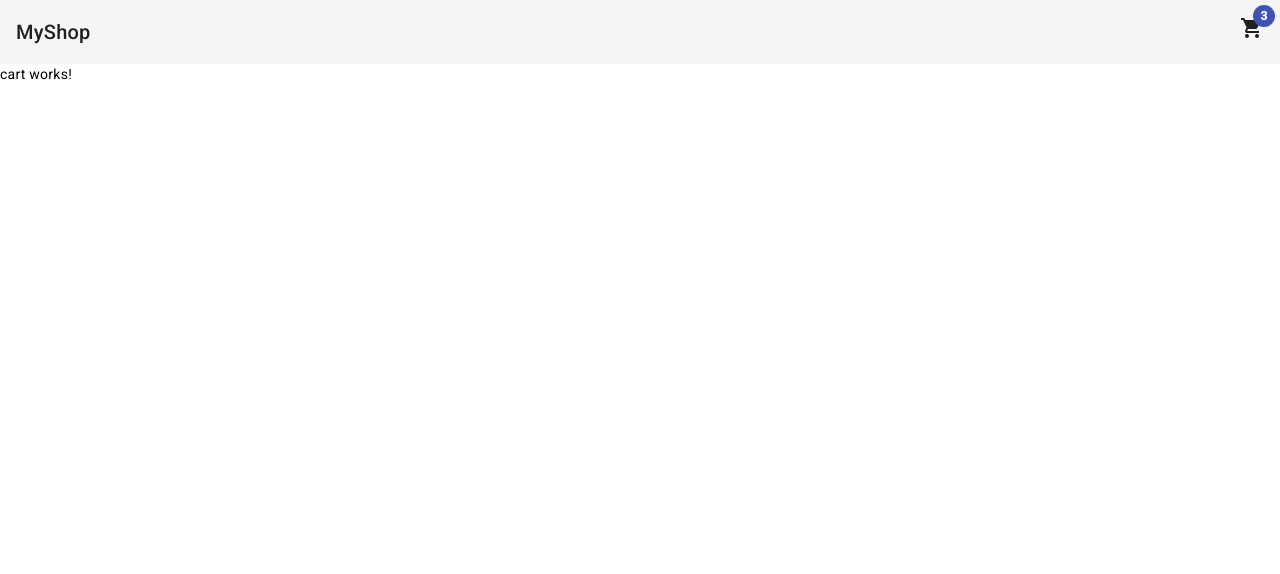
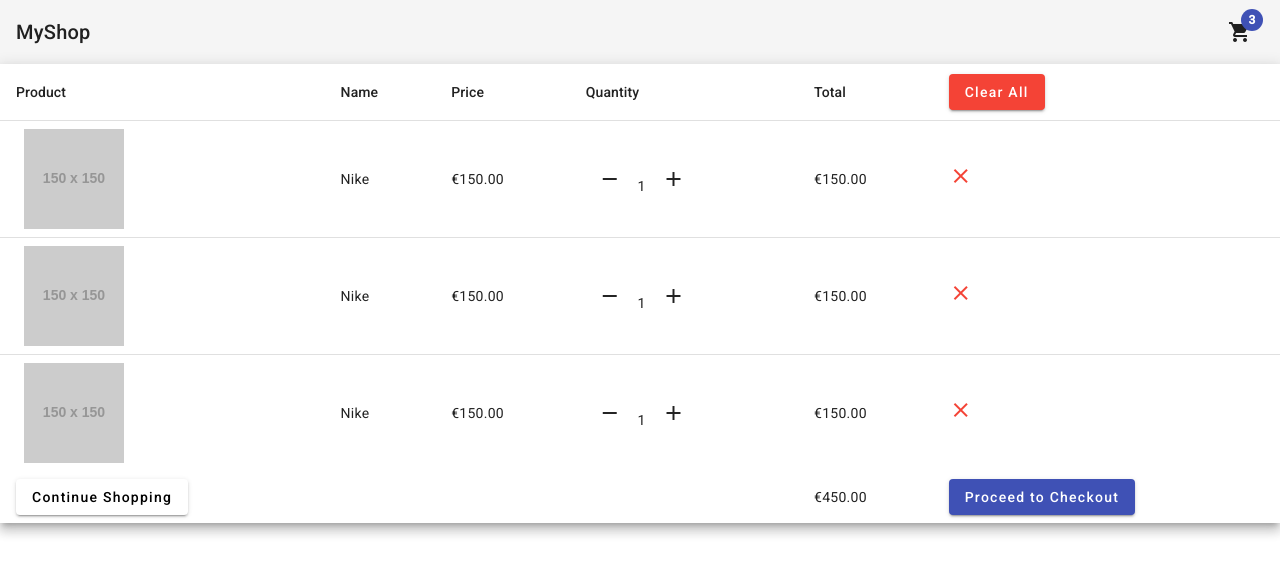
Before and after one commit to MitraKhorshidi/myShop, an Angular app: page /cart in a window 1280 px wide. Shown: the top 574 px of the page. Built offline with nearby package versions, Linux system fonts and the light colour scheme.

Commit message:
define cart page

```diff
--- a/src/app/app.module.ts
+++ b/src/app/app.module.ts
@@ -14,6 +14,8 @@
 import {MatExpansionModule} from '@angular/material/expansion';
 import {MatListModule} from '@angular/material/list';
 import {MatGridListModule} from '@angular/material/grid-list';
+import {MatTableModule} from '@angular/material/table';
+import {MatButtonModule} from '@angular/material/button';
 
 
 import { HeaderComponent } from './components/header/header.component';
@@ -46,6 +48,8 @@
     MatExpansionModule,
     MatListModule,
     MatGridListModule,
+    MatTableModule,
+    MatButtonModule,
 
   ],
   providers: [],
--- a/src/app/components/header/header.component.html
+++ b/src/app/components/header/header.component.html
@@ -1,4 +1,5 @@
-<mat-toolbar class="flex justify-between">
+<div class="max-w-7xl mx-auto">
+  <mat-toolbar class=" flex justify-between">
     <a routerLink="/">MyShop</a>
     <button mat-icon-button [matMenuTriggerFor]="menu">
       <mat-icon [matBadge]="totalCount">shopping_cart</mat-icon>
@@ -6,7 +7,7 @@
     <mat-menu #menu class="divide-y divide-solid p-3">
       <div  class="flex justify-between">
         <span>{{ totalCount }} Items</span>
-      <button>View Cart</button>
+        <button routerLink="/cart">View Cart</button>
       </div>
       <div >
         <div>
@@ -28,3 +29,4 @@
       </div>
     </mat-menu>
   </mat-toolbar>
+</div>
--- a/src/app/pages/cart/cart.component.html
+++ b/src/app/pages/cart/cart.component.html
@@ -1 +1,67 @@
-<p>cart works!</p>
+<div
+  *ngIf="!cart.items.length"
+  class="flex justify-center items-center gap-5 my-10"
+>
+  <p>Your cart is empty</p>
+  <button routerLink="/" class="px-5 py-2 bg-gray-100 rounded-sm shadow-md">
+    Go Shopping
+  </button>
+</div>
+
+<div *ngIf="cart.items.length" class="max-w-7xl mx-auto">
+  <table mat-table [dataSource]="dataSource" class="mat-elevation-z8">
+    <ng-container matColumnDef="product">
+      <th mat-header-cell *matHeaderCellDef>Product</th>
+      <td mat-cell *matCellDef="let element">
+        <img [src]="element.product" alt="product" class="w-[100px] m-2" />
+      </td>
+      <td mat-footer-cell *matFooterCellDef>
+        <button mat-raised-button routerLink="/">Continue Shopping</button>
+      </td>
+    </ng-container>
+    <ng-container matColumnDef="name">
+      <th mat-header-cell *matHeaderCellDef>Name</th>
+      <td mat-cell *matCellDef="let element">{{ element.name }}</td>
+      <td mat-footer-cell *matFooterCellDef></td>
+    </ng-container>
+    <ng-container matColumnDef="price">
+      <th mat-header-cell *matHeaderCellDef>Price</th>
+      <td mat-cell *matCellDef="let element">
+        {{ element.price | currency : "EUR" }}
+      </td>
+      <td mat-footer-cell *matFooterCellDef></td>
+    </ng-container>
+    <ng-container matColumnDef="quantity">
+      <th mat-header-cell *matHeaderCellDef>Quantity</th>
+      <td mat-cell *matCellDef="let element" >
+        <button mat-icon-button><mat-icon>remove</mat-icon></button>
+        {{ element.quantity }}
+        <button mat-icon-button><mat-icon>add</mat-icon></button>
+      </td>
+      <td mat-footer-cell *matFooterCellDef></td>
+    </ng-container>
+    <ng-container matColumnDef="total">
+      <th mat-header-cell *matHeaderCellDef>Total</th>
+      <td mat-cell *matCellDef="let element">
+        {{ element.quantity * element.price | currency : "EUR" }}
+      </td>
+      <td mat-footer-cell *matFooterCellDef>
+        {{ getTotal() | currency : "EUR" }}
+      </td>
+    </ng-container>
+    <ng-container matColumnDef="action">
+      <th mat-header-cell *matHeaderCellDef>
+        <button mat-raised-button color="warn">Clear All</button>
+      </th>
+      <td mat-cell *matCellDef="let element">
+        <mat-icon mat-mini-fab color="warn">close</mat-icon>
+      </td>
+      <td mat-footer-cell *matFooterCellDef>
+        <button mat-raised-button color="primary">Proceed to Checkout</button>
+      </td>
+    </ng-container>
+    <tr mat-header-row *matHeaderRowDef="columnsToDisplay"></tr>
+    <tr mat-row *matRowDef="let row; columns: columnsToDisplay"></tr>
+    <tr mat-footer-row *matFooterRowDef="columnsToDisplay"></tr>
+  </table>
+</div>
--- a/src/app/pages/cart/cart.component.ts
+++ b/src/app/pages/cart/cart.component.ts
@@ -1,10 +1,47 @@
-import { Component } from '@angular/core';
+import { Component, OnInit } from '@angular/core';
+import { Cart, CartItem } from 'src/app/models/cart.model';
 
 @Component({
   selector: 'app-cart',
   templateUrl: './cart.component.html',
   styleUrls: ['./cart.component.css']
 })
-export class CartComponent {
+export class CartComponent implements OnInit {
+
+  cart: Cart = {
+    items: [{
+      product: 'https://placehold.co/150',
+      id: 1,
+      price: 150,
+      name: 'Nike',
+      quantity: 1,
+    },
+    {
+      product: 'https://placehold.co/150',
+      id: 1,
+      price: 150,
+      name: 'Nike',
+      quantity: 1,
+    },
+    {
+      product: 'https://placehold.co/150',
+      id: 1,
+      price: 150,
+      name: 'Nike',
+      quantity: 1,
+    },]
+  };
+
+  dataSource: Array<CartItem> = []
+  columnsToDisplay: Array<string> = [
+    'product', 'name', 'price', 'quantity', 'total', 'action'
+  ]
+
+  ngOnInit(): void {
+    this.dataSource = this.cart.items;
+  }
+  getTotal(): number {
+    return this.cart.items.map((item) => item.price * item.quantity).reduce((prev, current) => prev + current, 0);
+  }
 
 }
--- a/src/app/pages/home/components/products-header/products-header.component.html
+++ b/src/app/pages/home/components/products-header/products-header.component.html
@@ -23,25 +23,19 @@
         <mat-icon>expand_more</mat-icon>
       </button>
       <mat-menu #showMenu>
-        <button mat-button mat-menu-item (click)="onShowCountChange(12)">
-          12
-        </button>
-        <button mat-button mat-menu-item (click)="onShowCountChange(24)">
-          24
-        </button>
-        <button mat-button mat-menu-item (click)="onShowCountChange(36)">
-          36
-        </button>
+        <button mat-menu-item (click)="onShowCountChange(12)">12</button>
+        <button mat-menu-item (click)="onShowCountChange(24)">24</button>
+        <button mat-menu-item (click)="onShowCountChange(36)">36</button>
       </mat-menu>
 
       <div>
-        <button (click)="onCoulumsCountChange(1)" mat-button>
+        <button (click)="onCoulumsCountChange(1)">
           <mat-icon>view_list</mat-icon>
         </button>
-        <button (click)="onCoulumsCountChange(3)" mat-button>
+        <button (click)="onCoulumsCountChange(3)">
           <mat-icon>view_module</mat-icon>
         </button>
-        <button (click)="onCoulumsCountChange(4)" mat-button>
+        <button (click)="onCoulumsCountChange(4)">
           <mat-icon>view_comfy</mat-icon>
         </button>
       </div>
--- a/src/app/pages/home/home.component.html
+++ b/src/app/pages/home/home.component.html
@@ -1,4 +1,4 @@
-<mat-drawer-container class="min-h-screen">
+<mat-drawer-container class="min-h-screen max-w-7xl mx-auto">
   <mat-drawer mode="side" opened class="p-6">
     <app-filters (changeCategory)="onChangeCategory($event)"></app-filters>
   </mat-drawer>
```
Lines whose indentation alone changed are shown as unchanged.
